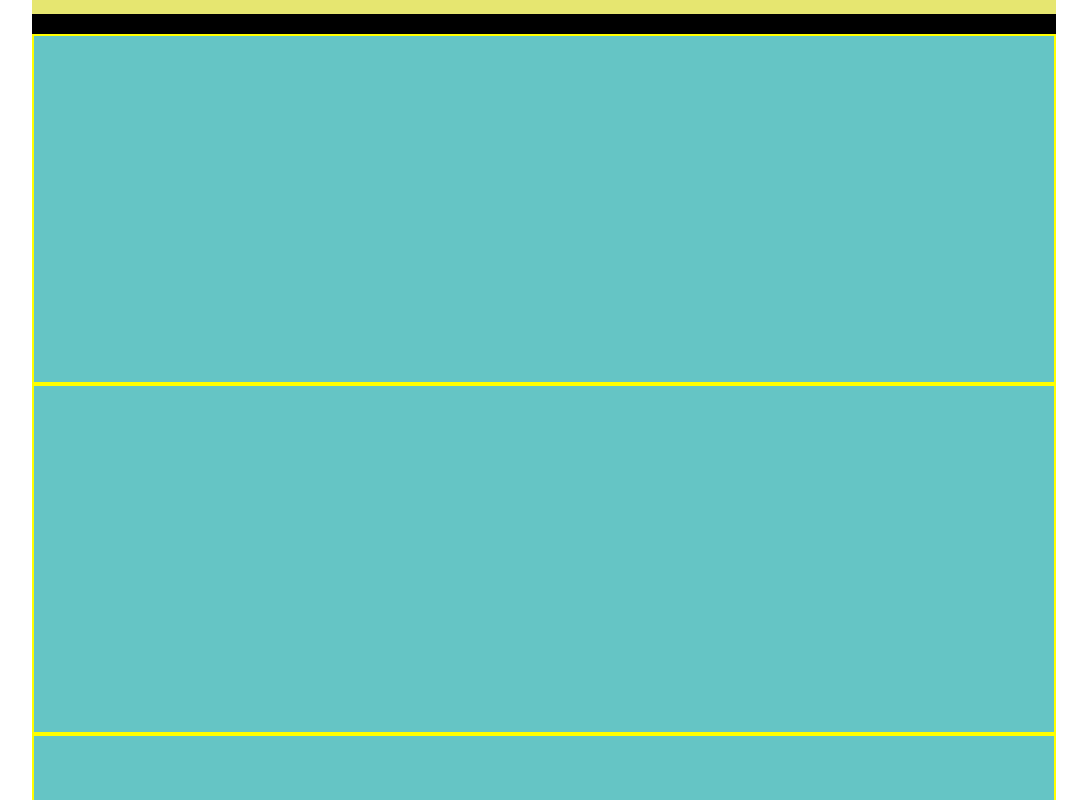
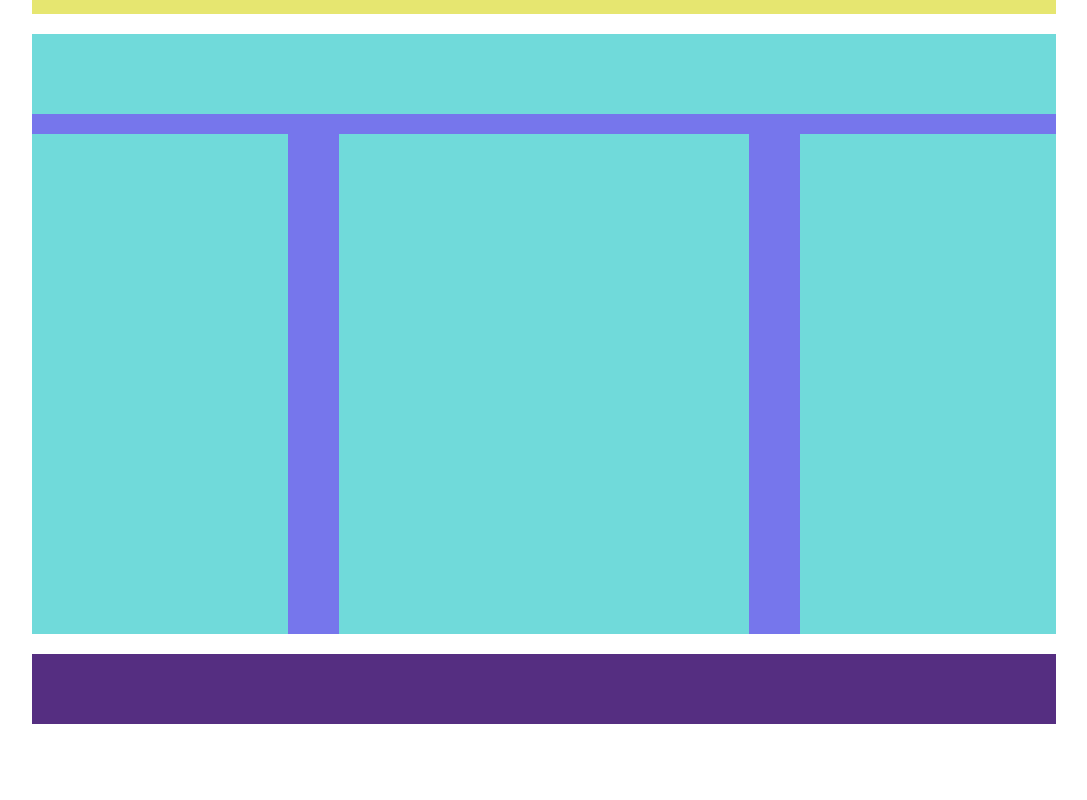
Before and after one commit to SimoneCorona/htmlcss-struttura-wp, a plain HTML site: page index.html in a window 1280 px wide. Shown: the part 520-1320 px from the top of the page, without its empty margins (96-1183 px from the left). Drawn offline with Linux system fonts and the light colour scheme.

Commit message:
esercizio finito

```diff
--- a/css/stile.css
+++ b/css/stile.css
@@ -8,12 +8,26 @@
 .mg-bt{
     margin-bottom: 20px;
 }
-
+.clearfix::after{
+    content: "";
+    display: table;
+    clear: both;
+}
+.float{
+    float: left;
+}
+.lati{
+    width: 25%;
+}
+.mid{
+    margin: 0 5%;
+    width: 40%;
+}
+/* CONTENT */
 .container{
     width: 80%;
-    height: 800px;
+    height: 1200px;
     margin: 5% auto;
-    background-color: black;
 }
 .rose{
     background-color: rgb(214, 122, 206);
@@ -24,14 +38,16 @@
     height: 350px;
 }
 .celeste{
-    background-color: rgb(101, 197, 197);
-
+    background-color: rgb(112, 218, 218);
+    height: 80px;
 }
 .col{
-    height: 350px;
-    border: 2px solid yellow;
+    height: 500px;
 }
 .purple{
-    background-color: blueviolet;
-    height: 50px;
+    background-color: rgb(85, 46, 129);
+    height: 70px;
 }
+.blue{
+    background-color: rgb(118, 118, 236);
+}
--- a/index.html
+++ b/index.html
@@ -8,7 +8,7 @@
     <link rel="stylesheet" href="css/stile.css">
 </head>
 <body>
-    <div class="container">
+    <div class="container mg-bt">
         <header>
             <div class="rose mg-bt">
 
@@ -18,11 +18,13 @@
             </div>
         </header>
 
-        <main>
-            <div class="celeste"></div>
-            <div class="col celeste"></div>
-            <div class="col celeste"></div>
-            <div class="col celeste"></div>
+        <main class="blue  mg-bt">
+            <div class="celeste mg-bt"></div>
+            <div class="clearfix">
+                <div class="col celeste lati float"></div>
+                <div class="col celeste float mid"></div>
+                <div class="col celeste lati float"></div>
+            </div>
         </main>
         <footer>
             <div class="purple">
```
